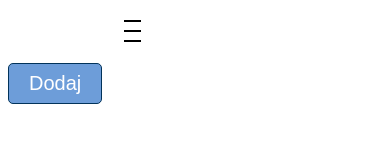
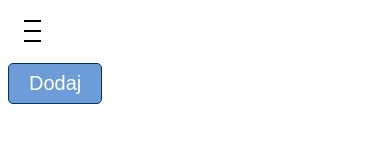
Before and after one commit to anncst/Punia, a React (Create React App) app in the folder frontend/: page / in a window 390 px wide. Shown: the top 160 px of the page. Built offline with nearby package versions, Linux system fonts and the light colour scheme.

Commit message:
fixed hamburger

```diff
--- a/frontend/src/components/Hamburger/Hamburger.module.scss
+++ b/frontend/src/components/Hamburger/Hamburger.module.scss
@@ -18,7 +18,6 @@
   height: 2px;
   width: 60%;
   transition: all 0.4s ease;
-  margin-left: 100px;
 }
 
 .hamburger > div::before,
@@ -47,8 +46,6 @@
   background: black;
 }
 
-/* AND ROTATING THE TOP AND BOTTOM LINES :  */
-
 .hamburgerOpen > div::after {
   top: 0;
   transform: rotate(135deg);
```
